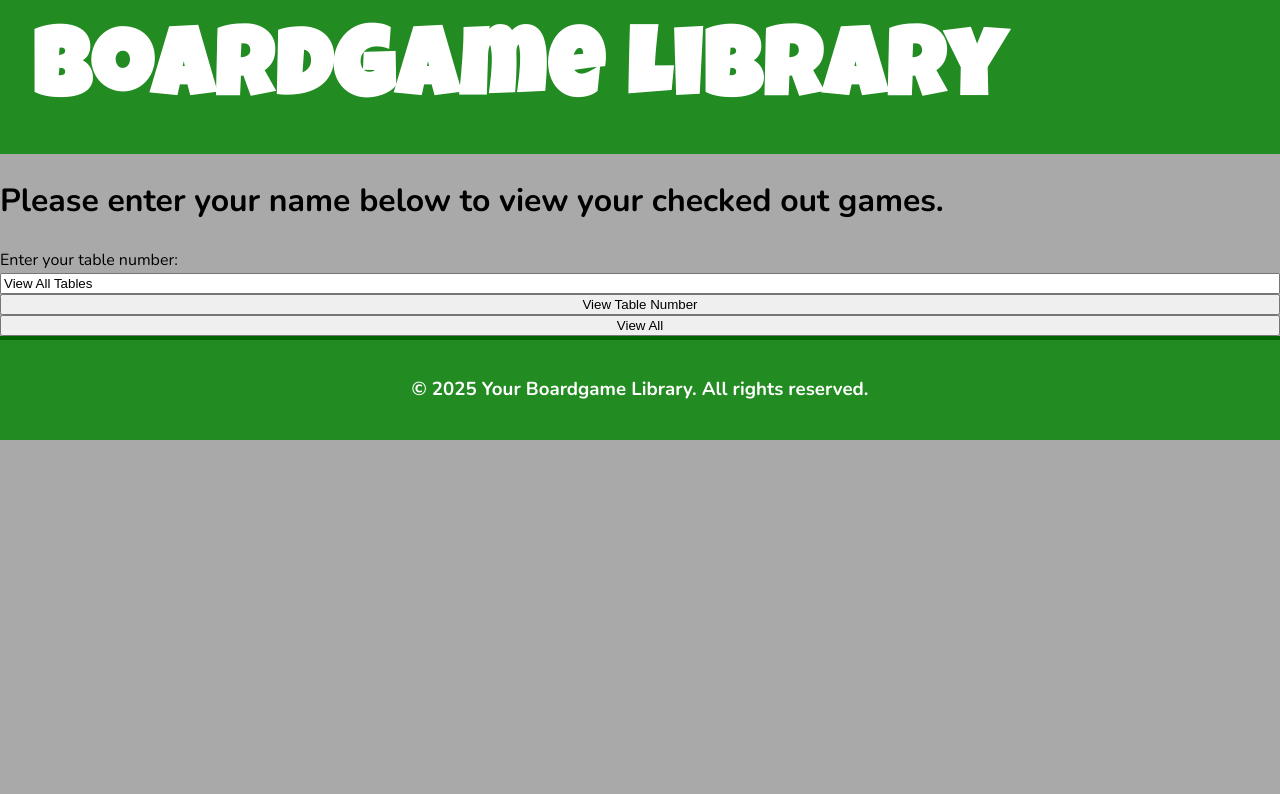
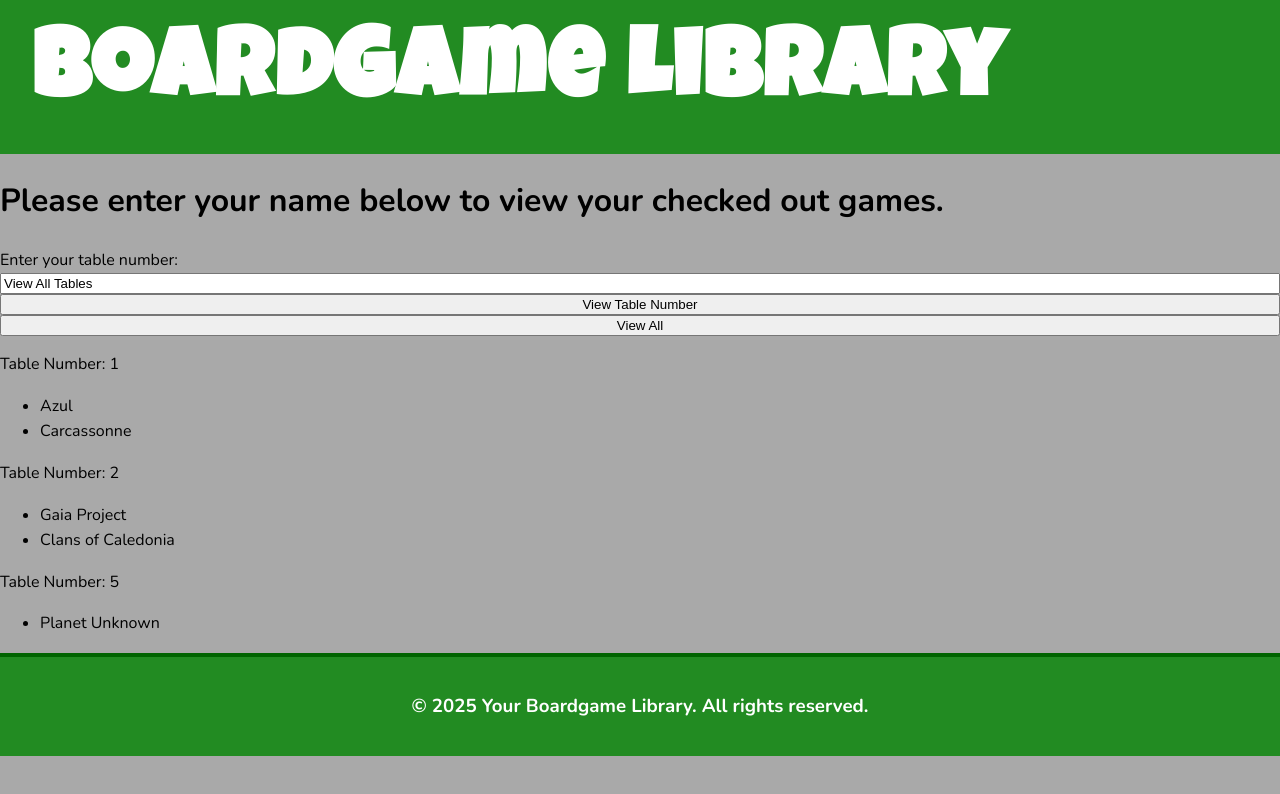
Before and after one commit to cdbroyles/Boardgame-Library-Full-Stack-Project, a React (Vite) app in the folder Boardgame-Library/: page /AccountLogin in a window 1280 px wide. Both pictures are taken after typing "Sample" into the empty fields and a click on the button "View All". Shown: the top 794 px of the page. Built offline with nearby package versions, Linux system fonts and the light colour scheme.

Commit message:
got view all games to work

```diff
--- a/Boardgame-Library/src/pages/ListOfCheckedOutItems.jsx
+++ b/Boardgame-Library/src/pages/ListOfCheckedOutItems.jsx
@@ -1,7 +1,23 @@
 let ListOfCheckedOutItems = (prop) => {
+    if (prop.tableNumber === 'View All Tables') {
+        return (
+            <>
+                {prop.checkedOutItems.map((table, index) => (
+                    <div key={index}>
+                        <p>Table Number: {table.tableNumber}</p>
+                        <ul>
+                            {table.games.map((game, index2) => (
+                                <li key={index2}>{game}</li>
+                            ))}
+                        </ul>
+                    </div>
+                ))}
+            </>
+        );
+    } else {
         return(
             <>
-            <p>Table number: {prop.tableNumber}</p>
+                <p>Table Number: {prop.tableNumber}</p>
                 <ul>
                     {prop.games.map((game, index) => (
                         <li key={index}>{game}</li>
@@ -11,4 +27,6 @@ let ListOfCheckedOutItems = (prop) => {
         );
     }
 
+}
+
 export default ListOfCheckedOutItems;
--- a/Boardgame-Library/src/pages/ViewCheckedOutItems.jsx
+++ b/Boardgame-Library/src/pages/ViewCheckedOutItems.jsx
@@ -69,7 +69,10 @@ const ViewCheckedOutItems = () => {
                     </button>
                 </form>
                 {isSubmitted && tableNumber === 'View All Tables' ? (
-                    console.log('enter logic here')
+                    <ListOfCheckedOutItems
+                        tableNumber={tableNumber}
+                        checkedOutItems={checkedOutItems}
+                />
                 ) : isSubmitted && liveTableNumbers.includes(Number(tableNumber)) ? (
                     <ListOfCheckedOutItems
                         tableNumber={tableNumber}
```
Lines whose indentation alone changed are shown as unchanged.
